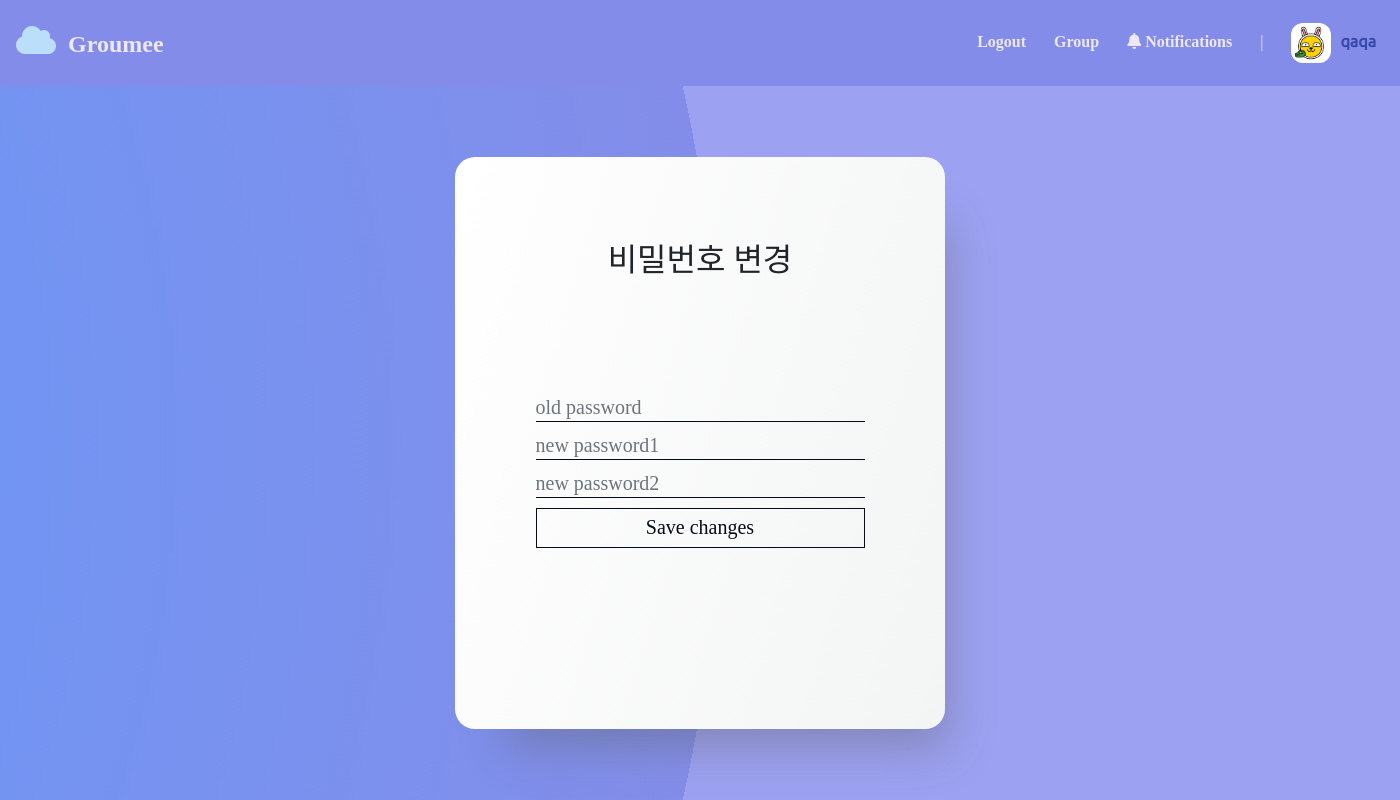
After one commit to kminzy/Heroku_Groumee, a Django app: page /mypage/changepw/ in a window 1400 px wide. The commit adds this page. Run offline with Django 3.2, Linux system fonts and the light colour scheme; a user stored in the database is signed in; some libraries are stand-ins or nearby versions; some web fonts are replaced.

Commit message:
change password, group list member names, profile image select

```diff
--- a/calendarproject/account/forms.py
+++ b/calendarproject/account/forms.py
@@ -1,4 +1,4 @@
-from django.contrib.auth.forms import UserCreationForm
+from django.contrib.auth.forms import UserCreationForm, PasswordChangeForm
 from django import forms
 from django.forms import widgets
 from .models import CustomUser
@@ -43,7 +43,7 @@ class RegisterForm(UserCreationForm):
     profile = forms.ImageField(widget = forms.FileInput(attrs={
          "class":"input",
          "type":"file",
-     }),label="upload profile")
+     }),label="upload profile", required=False)
 
     class Meta:
         model = CustomUser
@@ -54,3 +54,27 @@ class RegisterForm(UserCreationForm):
     #     if len(password) < 8:
     #         raise ValidationError("비밀번호는 최소 8글자 이상이어야 합니다")
     #     return password
+
+class CustomPasswordChangeForm(PasswordChangeForm):
+    def __init__(self, *args, **kwargs):
+        super(CustomPasswordChangeForm, self).__init__(*args, **kwargs)
+        self.fields['old_password'].label = '기존 비밀번호'
+        self.fields['old_password'].widget.attrs.update({
+            'class': 'form-control',
+            'autofocus': False,
+            'placeholder':"old password"
+        })
+        self.fields['new_password1'].label = '새 비밀번호'
+        self.fields['new_password1'].widget.attrs.update({
+            'class': 'form-control',
+            'placeholder':"new password1"
+        })
+        self.fields['new_password2'].label = '새 비밀번호 확인'
+        self.fields['new_password2'].widget.attrs.update({
+            'class': 'form-control',
+            'placeholder':"new password2"
+        })
+
+    class Meta:
+        model = CustomUser
+        fields = ['old_password', 'new_password1', 'new_password2']
--- /dev/null
+++ b/calendarproject/account/static/css/changepw.css
@@ -0,0 +1,122 @@
+*{
+    box-sizing: border-box;
+    font-family: 'Spoqa Han Sans Neo', 'sans-serif';
+}
+
+html, body{
+    height: 100%;
+    margin: 0;
+}
+
+body{
+    display: flex;
+    flex-direction: column;
+    min-width: 1400px;
+}
+
+.main-container{
+    flex: 1;
+    background-image: radial-gradient(circle at -66% 50%, #5d9dff 0%, #838de9 70%, rgb(156, 161, 241) 70%);
+    display: flex;
+    justify-content: center;
+    align-items: center;
+}
+
+.main-section{
+    display: flex;
+    flex-direction: column;
+    justify-content: center;
+    align-items: center;
+    width: 35%;
+    height: 80%;
+    background: linear-gradient(287deg, rgba(255,255,255,1) 0%, rgba(243,244,244,1) 0%, rgba(255,255,255,1) 100%);
+    border-radius: 20px;
+    -webkit-box-shadow: 27px 43px 43px -26px rgba(89,89,89,0.39);
+    -moz-box-shadow: 27px 43px 43px -26px rgba(89,89,89,0.39);
+    box-shadow: 27px 43px 43px -26px rgba(89,89,89,0.39);
+    padding: 10px;
+}
+
+.top-section, .mid-section, .bot-section{
+    width: 100%;
+}
+
+.top-section{
+    height: 20%;
+    margin-bottom:1rem;
+    display: flex;
+    justify-content: center;
+    align-items: flex-end;
+}
+
+.mid-section{
+    height: 65%;
+    display: flex;
+    flex-direction: column;
+    justify-content: center;
+    align-items: center;
+}
+
+.bot-section{
+    height: 10%;
+    display: flex;
+    justify-content: center;
+    align-items: flex-end;
+    font-size: 00.75rem;
+    color: #222222;
+}
+
+.top-section img{
+    width: 70%;
+}
+
+.mid-section form{
+    width: 70%;
+}
+
+.mid-section form .form-element{
+    width: 100%;
+    margin-top: 0.5rem;
+}
+
+.mid-section form .error-field{
+    width: 100%;
+    height: 1rem;
+    text-align: end;
+    color: red;
+    font-size: 0.75rem;
+}
+
+#id_old_password, #id_new_password1, #id_new_password2{
+    width: 100%;
+    background: transparent;
+    height: 30px;
+    border: 0;
+    border-bottom: 1px solid #060b18;
+    margin-bottom: 5px;
+    outline-style: none;
+    font-size: 1.25rem;
+    font-weight: 300;
+    padding: 0;
+    border-radius: 0 !important;
+}
+
+.btn-signup{
+    margin-top: 5px;
+    width: 100%;
+    height: 40px;
+    display: inline-block;
+    padding-bottom: 3px;
+    color: #060b18;
+    font-size: 1.25rem;
+    font-weight: 100;
+    border: 1px solid  #060b18;
+    background-color : transparent;
+}
+
+.btn-signup:hover{
+    color: #838de9;
+    border: 2px solid #838de9;
+    font-weight: bold;
+    cursor: pointer;
+}
--- /dev/null
+++ b/calendarproject/account/templates/changePassword.html
@@ -0,0 +1,35 @@
+{% extends 'base.html' %}
+{% load static %}
+{% block extrahead %}
+<link rel="stylesheet" href="{% static 'css/changepw.css' %}">
+{% endblock %}
+
+{% block content %}
+<div class="main-container">
+    <div class="main-section">
+        <h2 style="text-align:center;">비밀번호 변경</h2>
+        <div class="mid-section">
+            {% if error_message %}<p><strong>{{ error_message }}</strong></p>{% endif %}
+            {% if messages %}
+                {% for message in messages %}
+                    {{ message.message }}
+                {% endfor %}
+            {% endif %}
+            <form method="POST" style="text-align:center;">
+                {% csrf_token %}
+                <div class="form-element">
+                    {{form.old_password}}
+                </div>
+                <div class="form-element">
+                    {{form.new_password1}}
+                </div>
+                <div class="form-element">
+                    {{form.new_password2}}
+                </div>
+                <button type="submit" class="btn-signup">Save changes</button>
+            </form>
+        </div>
+
+    </div>
+</div>
+{% endblock %}
--- a/calendarproject/account/urls.py
+++ b/calendarproject/account/urls.py
@@ -5,4 +5,6 @@ from .views import *
 urlpatterns = [
     path('logout/', logout_view, name="logout"),
     path('register/', register_view, name="signup"),
+    path('mypage/', mypage_view, name="mypage"),
+    path('mypage/changepw/', change_password, name="changepw"),
 ]
--- a/calendarproject/account/views.py
+++ b/calendarproject/account/views.py
@@ -1,9 +1,11 @@
 from django.shortcuts import render, redirect
 from django.contrib.auth import login, authenticate, logout
 from django.contrib.auth.forms import AuthenticationForm
-from .forms import RegisterForm
+from .forms import RegisterForm, CustomPasswordChangeForm
 from django.contrib import messages
 from groupmeet import *
+from django.contrib.auth.decorators import login_required
+from django.contrib.auth import update_session_auth_hash
 # Create your views here.
 
 def login_view(request):
@@ -40,3 +42,23 @@ def register_view(request):
     else:
         form = RegisterForm()
     return render(request, 'signup.html', {'form':form})
+
+@login_required
+def mypage_view(request):
+    if request.user.is_authenticated:
+        return render(request, "mypage.html")
+
+@login_required
+def change_password(request):
+    if request.method == 'POST':
+        form = CustomPasswordChangeForm(request.user, request.POST)
+        if form.is_valid():
+            user = form.save()
+            update_session_auth_hash(request, user)
+            messages.success(request, "비밀번호를 성공적으로 변경하였습니다.")
+            return redirect('changepw')
+        # else:
+        #     messages.error(request, 'Please correct the error below.')
+    else:
+        form = CustomPasswordChangeForm(request.user)
+    return render(request, 'changePassword.html', {'form': form})
--- a/calendarproject/calendarproject/templates/base.html
+++ b/calendarproject/calendarproject/templates/base.html
@@ -14,7 +14,9 @@
     <link rel="preconnect" href="https://fonts.googleapis.com" />
     <link rel="preconnect" href="https://fonts.gstatic.com" crossorigin />
     <link href="https://fonts.googleapis.com/css2?family=Noto+Sans+KR:wght@100;400;700&display=swap" rel="stylesheet" />
-    <link href="https://fonts.googleapis.com/css2?family=Baloo+Tamma+2:wght@800&family=Roboto+Mono:ital,wght@1,500&family=Ubuntu&display=swap" rel="stylesheet">
+    <link
+        href="https://fonts.googleapis.com/css2?family=Baloo+Tamma+2:wght@800&family=Roboto+Mono:ital,wght@1,500&family=Ubuntu&display=swap"
+        rel="stylesheet">
     <script src="https://kit.fontawesome.com/6584921572.js" crossorigin="anonymous"></script>
     <title>Document</title>
 
@@ -67,6 +69,7 @@
 
             <span class="profile space">|</span>
 
+            <a href="{% url 'mypage' %}">
                 <span class="profile user-icon">
                     {% if user.profile %}
                     <img class="profile_img" src="{{user.profile.url}}" alt="">
@@ -75,6 +78,7 @@
                     {% endif %}
                     <span class="user-nickname"> {{user.nickname}}</span>
                 </span>
+            </a>
             {% endif %}
         </div>
 
@@ -103,20 +107,17 @@
 </body>
 
 <script>
-    $(document).ready(function(){
+    $(document).ready(function () {
         var down = false;
-        $('#bell').click(function(e){
+        $('#bell').click(function (e) {
             var color = $(this).text();
-            if(down)
-            {
-                $('#box').css('height','0px');
-                $('#box').css('opacity','0');
+            if (down) {
+                $('#box').css('height', '0px');
+                $('#box').css('opacity', '0');
                 down = false;
-            }
-            else
-            {
-                $('#box').css('height','auto');
-                $('#box').css('opacity','1');
+            } else {
+                $('#box').css('height', 'auto');
+                $('#box').css('opacity', '1');
                 down = true;
             }
         });
--- a/calendarproject/calendarproject/urls.py
+++ b/calendarproject/calendarproject/urls.py
@@ -44,7 +44,8 @@ urlpatterns = [
     path('groupInvitation/<str:id>',views.invitation_view,name="invitation"),
     path('groupInvitation/acceptIvitation/<str:id>', views.acceptInvitation, name="acceptInvitation"),
     path('groupInvitation/refuseIvitation/<str:id>', views.refuseInvitation, name="refuseInvitation"),
-
+    path('mypage/', account_view.mypage_view, name="mypage"),
+    path('mypage/changepw/', account_view.change_password, name="changepw"),
 ]
 
 urlpatterns += static(settings.MEDIA_URL, document_root=settings.MEDIA_ROOT)
```
Also changed, not shown: calendarproject/account/templates/mypage.html (added, +13 -0 lines), calendarproject/groupmeet/templates/userGroupList.html (+8 -2 lines), calendarproject/groupmeet/views.py (+9 -1 lines), calendarproject/db.sqlite3, calendarproject/groupmeet/migrations/0002_alter_group_members.py (added), calendarproject/groupmeet/migrations/0003_auto_20210808_2056.py (added), calendarproject/media/images/muzi_rSC6cn4.png (added), calendarproject/media/images/tube1_IWUSmQh.png (added), calendarproject/media/images/tube3_rK6mtzD.png (added), calendarproject/media/images/tube4_YcGM2kG.png (added), calendarproject/media/images/tube4_cQpAbq5.png (added), calendarproject/media/images/tube4_yfMoDwC.png (added), calendarproject/media/images/던던댄스_7NIo8bN.jpg (added). Lines whose indentation alone changed are shown as unchanged.
